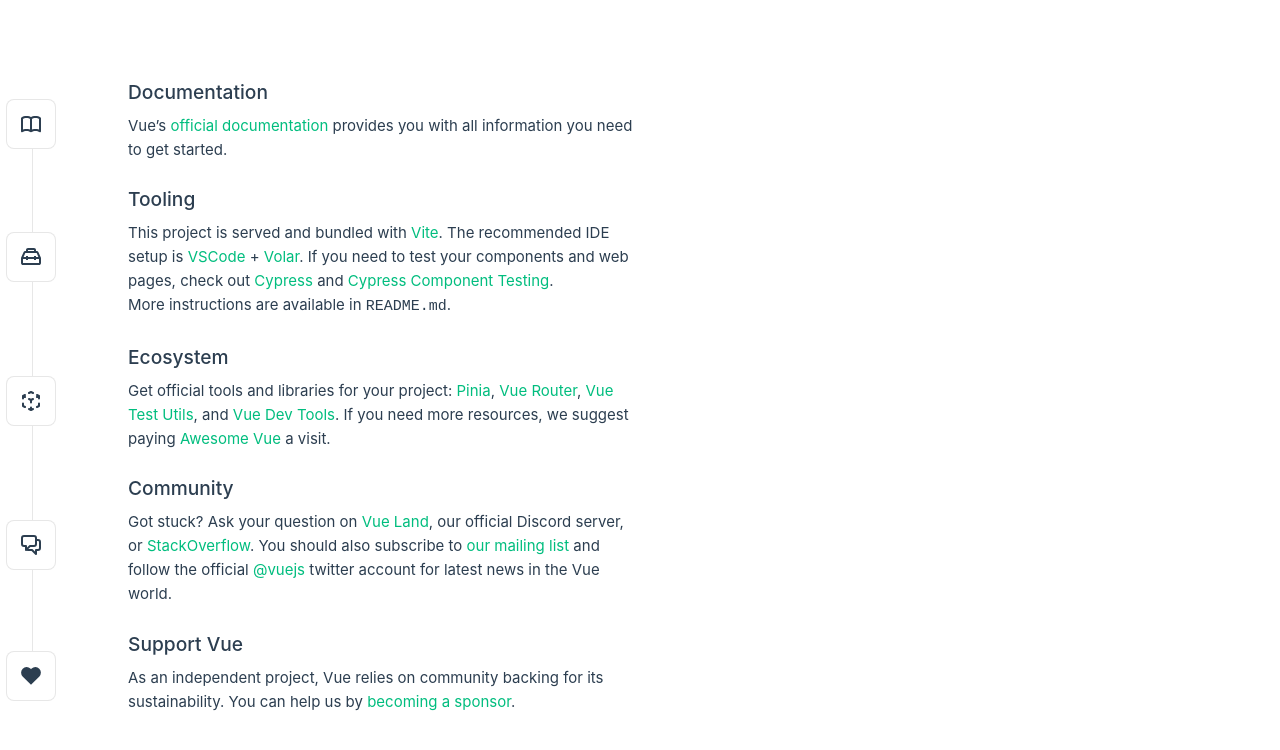
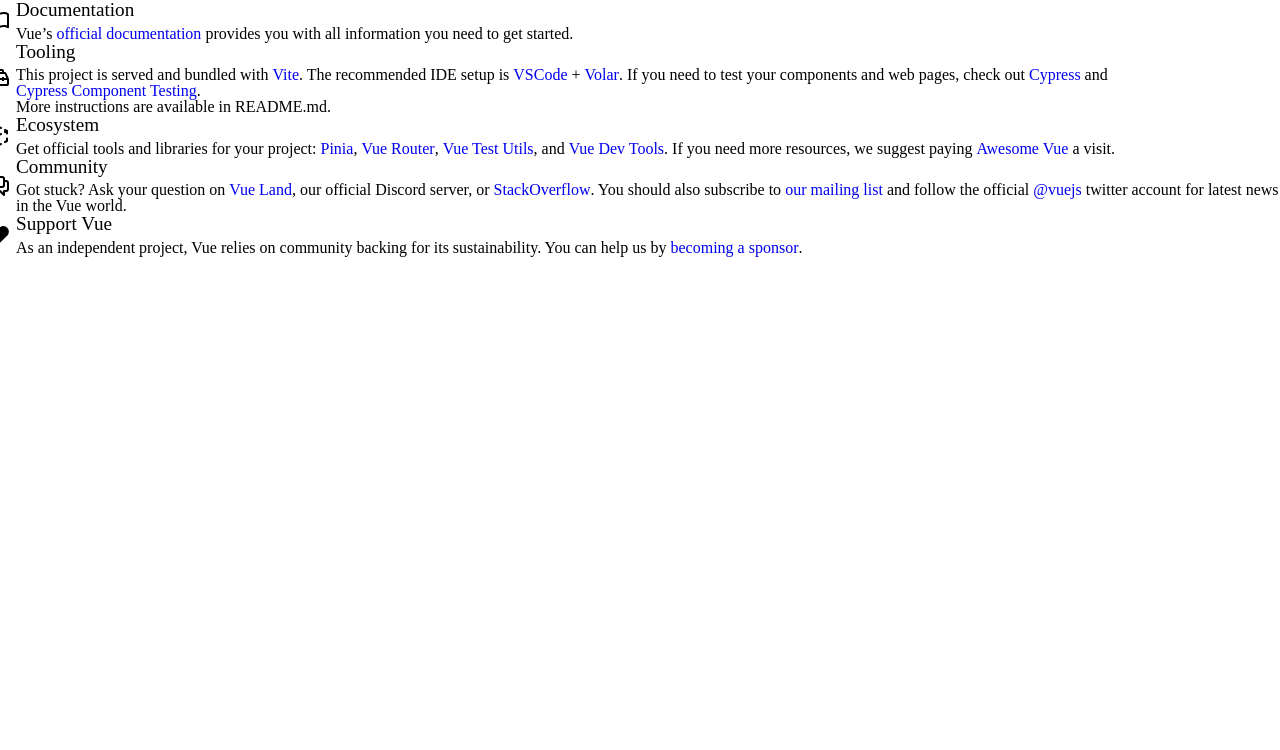
Before and after one commit to hojicya/portfolio, a Vue app: page / in a window 1280 px wide. Shown: the top 750 px of the page. Built offline with nearby package versions, Linux system fonts and the light colour scheme.

Commit message:
Add scss

```diff
--- a/package.json
+++ b/package.json
@@ -9,6 +9,7 @@
   },
   "dependencies": {
     "@animxyz/core": "^0.6.6",
+    "sass": "^1.69.5",
     "vue": "^3.3.4",
     "vue-router": "^4.2.5"
   },
--- a/src/App.vue
+++ b/src/App.vue
@@ -7,67 +7,3 @@
 <template>
   <RouterView />
 </template>
-
-<style scoped>
-header {
-  line-height: 1.5;
-  max-height: 100vh;
-}
-
-.logo {
-  display: block;
-  margin: 0 auto 2rem;
-}
-
-nav {
-  width: 100%;
-  font-size: 12px;
-  text-align: center;
-  margin-top: 2rem;
-}
-
-nav a.router-link-exact-active {
-  color: var(--color-text);
-}
-
-nav a.router-link-exact-active:hover {
-  background-color: transparent;
-}
-
-nav a {
-  display: inline-block;
-  padding: 0 1rem;
-  border-left: 1px solid var(--color-border);
-}
-
-nav a:first-of-type {
-  border: 0;
-}
-
-@media (min-width: 1024px) {
-  header {
-    display: flex;
-    place-items: center;
-    padding-right: calc(var(--section-gap) / 2);
-  }
-
-  .logo {
-    margin: 0 2rem 0 0;
-  }
-
-  header .wrapper {
-    display: flex;
-    place-items: flex-start;
-    flex-wrap: wrap;
-  }
-
-  nav {
-    text-align: left;
-    margin-left: -1rem;
-    font-size: 1rem;
-
-    padding: 1rem 0;
-    margin-top: 1rem;
-  }
-}
-</style>
--- a/src/assets/base.css
+++ /dev/null
@@ -1,86 +0,0 @@
-/* color palette from <https://github.com/vuejs/theme> */
-:root {
-  --vt-c-white: #ffffff;
-  --vt-c-white-soft: #f8f8f8;
-  --vt-c-white-mute: #f2f2f2;
-
-  --vt-c-black: #181818;
-  --vt-c-black-soft: #222222;
-  --vt-c-black-mute: #282828;
-
-  --vt-c-indigo: #2c3e50;
-
-  --vt-c-divider-light-1: rgba(60, 60, 60, 0.29);
-  --vt-c-divider-light-2: rgba(60, 60, 60, 0.12);
-  --vt-c-divider-dark-1: rgba(84, 84, 84, 0.65);
-  --vt-c-divider-dark-2: rgba(84, 84, 84, 0.48);
-
-  --vt-c-text-light-1: var(--vt-c-indigo);
-  --vt-c-text-light-2: rgba(60, 60, 60, 0.66);
-  --vt-c-text-dark-1: var(--vt-c-white);
-  --vt-c-text-dark-2: rgba(235, 235, 235, 0.64);
-}
-
-/* semantic color variables for this project */
-:root {
-  --color-background: var(--vt-c-white);
-  --color-background-soft: var(--vt-c-white-soft);
-  --color-background-mute: var(--vt-c-white-mute);
-
-  --color-border: var(--vt-c-divider-light-2);
-  --color-border-hover: var(--vt-c-divider-light-1);
-
-  --color-heading: var(--vt-c-text-light-1);
-  --color-text: var(--vt-c-text-light-1);
-
-  --section-gap: 160px;
-}
-
-@media (prefers-color-scheme: dark) {
-  :root {
-    --color-background: var(--vt-c-black);
-    --color-background-soft: var(--vt-c-black-soft);
-    --color-background-mute: var(--vt-c-black-mute);
-
-    --color-border: var(--vt-c-divider-dark-2);
-    --color-border-hover: var(--vt-c-divider-dark-1);
-
-    --color-heading: var(--vt-c-text-dark-1);
-    --color-text: var(--vt-c-text-dark-2);
-  }
-}
-
-*,
-*::before,
-*::after {
-  box-sizing: border-box;
-  margin: 0;
-  font-weight: normal;
-}
-
-body {
-  min-height: 100vh;
-  color: var(--color-text);
-  background: var(--color-background);
-  transition:
-    color 0.5s,
-    background-color 0.5s;
-  line-height: 1.6;
-  font-family:
-    Inter,
-    -apple-system,
-    BlinkMacSystemFont,
-    'Segoe UI',
-    Roboto,
-    Oxygen,
-    Ubuntu,
-    Cantarell,
-    'Fira Sans',
-    'Droid Sans',
-    'Helvetica Neue',
-    sans-serif;
-  font-size: 15px;
-  text-rendering: optimizeLegibility;
-  -webkit-font-smoothing: antialiased;
-  -moz-osx-font-smoothing: grayscale;
-}
--- a/src/assets/main.css
+++ /dev/null
@@ -1,35 +0,0 @@
-@import './base.css';
-
-#app {
-  max-width: 1280px;
-  margin: 0 auto;
-  padding: 2rem;
-
-  font-weight: normal;
-}
-
-a,
-.green {
-  text-decoration: none;
-  color: hsla(160, 100%, 37%, 1);
-  transition: 0.4s;
-}
-
-@media (hover: hover) {
-  a:hover {
-    background-color: hsla(160, 100%, 37%, 0.2);
-  }
-}
-
-@media (min-width: 1024px) {
-  body {
-    display: flex;
-    place-items: center;
-  }
-
-  #app {
-    display: grid;
-    grid-template-columns: 1fr 1fr;
-    padding: 0 2rem;
-  }
-}
--- a/src/main.js
+++ b/src/main.js
@@ -1,4 +1,4 @@
-import './assets/main.css'
+import './styles/app.scss';
 
 import { createApp } from 'vue'
 import App from './App.vue'
--- /dev/null
+++ b/src/styles/app.scss
@@ -0,0 +1,5 @@
+@import 'base';
+@import 'reset';
+
+@import 'mixins';
+@import 'variables';
--- /dev/null
+++ b/src/styles/base.scss
@@ -0,0 +1,21 @@
+* {
+  box-sizing: border-box;
+  &:before, &:after {
+    box-sizing: border-box;
+  }
+}
+
+a {
+  display: inline-block;
+  text-decoration: none;
+  cursor: pointer;
+  outline: none;
+}
+
+body {
+  width: 100%;
+  color: #000;
+  font-weight: 400;
+  font-family: 'Noto Sans JP', sans-serif;
+  line-height: 1;
+}
--- /dev/null
+++ b/src/styles/mixins.scss
@@ -0,0 +1,17 @@
+@mixin pc {
+  @media screen and (min-width: 1280px) {
+    @content;
+  }
+}
+
+@mixin tab {
+  @media screen and (min-width: 768px) {
+    @content;
+  }
+}
+
+@mixin sp {
+  @media screen and (max-width: 767px) {
+    @content;
+  }
+}
--- /dev/null
+++ b/src/styles/reset.scss
@@ -0,0 +1,50 @@
+/* http://meyerweb.com/eric/tools/css/reset/
+   v2.0 | 20110126
+   License: none (public domain)
+*/
+
+html, body, div, span, applet, object, iframe, h1, h2, h3, h4, h5, h6, p, blockquote, pre, a, abbr, acronym, address, big, cite, code, del, dfn, em, img, ins, kbd, q, s, samp, small, strike, strong, sub, sup, tt, var, b, u, i, center, dl, dt, dd, ol, ul, li, fieldset, form, label, legend, table, caption, tbody, tfoot, thead, tr, th, td, article, aside, canvas, details, embed, figure, figcaption, header, hgroup, menu, nav, output, ruby, section, summary, time, mark, audio, video {
+  margin: 0;
+  padding: 0;
+  border: 0;
+  font-size: 100%;
+  font: inherit;
+  vertical-align: baseline;
+}
+
+/* HTML5 display-role reset for older browsers */
+
+article, aside, details, figcaption, figure, header, hgroup, menu, nav, section {
+  display: block;
+}
+
+body {
+  line-height: 1;
+}
+
+ol, ul {
+  list-style: none;
+}
+
+blockquote, q {
+  quotes: none;
+}
+
+blockquote {
+  &:before, &:after {
+    content: '';
+    content: none;
+  }
+}
+
+q {
+  &:before, &:after {
+    content: '';
+    content: none;
+  }
+}
+
+table {
+  border-collapse: collapse;
+  border-spacing: 0;
+}
```
Also changed, not shown: src/styles/variables.scss (added), 1 other file (tests, documents, lock files or other folders).
